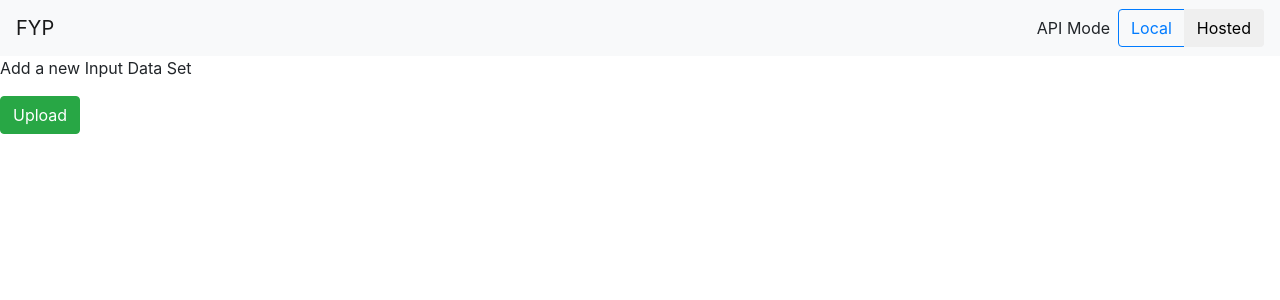
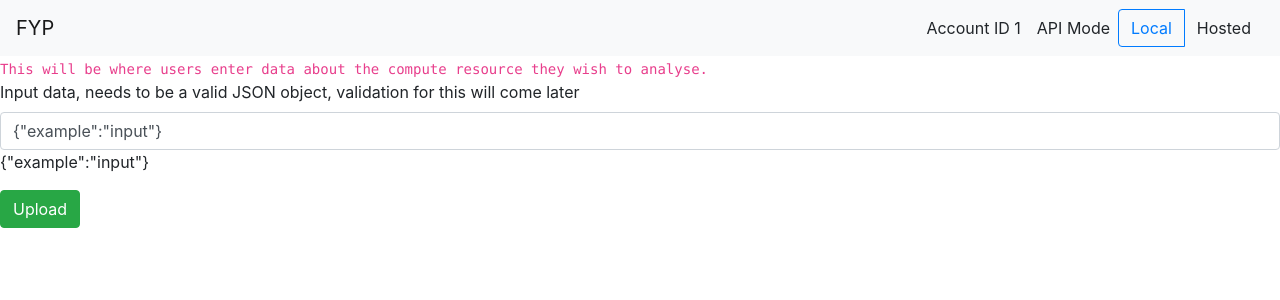
Before and after one commit to sebbeth/FYP-JS-Client, an Angular app: page /new in a window 1280 px wide. Shown: the top 300 px of the page. Built offline with nearby package versions, Linux system fonts and the light colour scheme; what ng2-charts would draw is missing.

Commit message:
Begain work on listing all uploaded data sets on interface, HTTPClient is giving me issues

```diff
--- a/src/app/data.service.ts
+++ b/src/app/data.service.ts
@@ -1,6 +1,8 @@
 import { Injectable } from '@angular/core';
 import { HttpClient, HttpHeaders, HttpParams, HttpRequest, HttpResponse } from '@angular/common/http';
-
+import { Observable } from 'rxjs';
+import { catchError, retry } from 'rxjs/operators';
+import { of } from 'rxjs/observable/of';
 
 
   const localApiUrl = 'http://localhost/FYP-API/api.php';
@@ -16,6 +18,10 @@ export class DataService {
 
 
   apiMode = 0;
+
+  testVal: string;
+
+  private
 
 
 
@@ -46,6 +52,11 @@ export class DataService {
     } else {
       return hostedApiUrl;
     }
+  }
+
+
+  public getAccountId(): number {
+    return 1; //TODO implement this
   }
 
   /***** API query functions *****/
@@ -81,7 +92,14 @@ export class DataService {
          console.log("Error occured");
        }
      );
+  }
 
+  public getAllInputSets(): string[] {
+
+      this.http.get<string[]>(this.getAPIUrl() + '/upload/').subscribe(data => {
+        this.testVal = data;
+      });
+      return this.testVal;
   }
 
 }
--- a/src/app/home/home.component.html
+++ b/src/app/home/home.component.html
@@ -4,16 +4,11 @@
 <a routerLink="/new" class='btn btn-primary'>New Input set</a>
 <button (click)="addComp()" class='btn btn-secondary'>Add Comparison</button>
 Input data sets
-<ul class="list-group m-4">
-  <li *ngFor="let result of results">
-
-  </li>
-  <li class="list-group-item">Cras justo odio</li>
-  <li class="list-group-item">Dapibus ac facilisis in</li>
-  <li class="list-group-item">Morbi leo risus</li>
-  <li class="list-group-item">Porta ac consectetur ac</li>
-  <li class="list-group-item">Vestibulum at eros</li>
-</ul>
+<div class="row">
+  <div *ngFor="let input of inputSets">
+    <app-input-set [inputSet]="input"></app-input-set>
+  </div>
+</div>
 
 Results:
 <ul class="list-group m-4">
--- a/src/app/home/home.component.ts
+++ b/src/app/home/home.component.ts
@@ -1,5 +1,9 @@
-import { Component, OnInit } from '@angular/core';
+import { Component, OnInit, Input } from '@angular/core';
 import { DataService } from '../data.service';
+import { InputSetComponent } from './input-set/input-set.component';
+import { Observable } from 'rxjs';
+import { of } from 'rxjs/observable/of';
+import { catchError, map, tap } from 'rxjs/operators';
 
 @Component({
   selector: 'app-home',
@@ -9,12 +13,20 @@ import { DataService } from '../data.service';
 export class HomeComponent implements OnInit {
 
   results: Object[];
+  inputSets: string[];
+  test: string;
 
   constructor(private dataService: DataService) { }
 
   ngOnInit() {
     //this.results.push(this.dataService.getResultWithId(10));
     console.log(this.dataService.getResultWithId(10));
+//this.inputSets = this.dataService.getAllInputSets(1);
+
+    this.inputSets = this.dataService.getAllInputSets();
+    console.log(this.inputSets);
+  //  .subscribe(data => this.inputSets = data);
+    //console.log('OBJECTS' + this.inputSets.toString());
   }
 
   addComp(): void {
--- /dev/null
+++ b/src/app/home/input-set/input-set.component.html
@@ -0,0 +1,7 @@
+<p>
+  input-set works!
+</p>
+
+  <span>{{title}}</span>
+  <button (click)="edit()" class='btn btn-secondary'>Edit</button>
+  <button (click)="use()" class='btn btn-secondary'>Use</button>
--- /dev/null
+++ b/src/app/home/input-set/input-set.component.ts
@@ -0,0 +1,29 @@
+import { Component, OnInit, Input } from '@angular/core';
+
+@Component({
+  selector: 'app-input-set',
+  templateUrl: './input-set.component.html',
+  styleUrls: ['./input-set.component.css']
+})
+export class InputSetComponent implements OnInit {
+
+  title: string;
+  @Input() inputSet: Object;
+
+
+  constructor() { }
+
+  ngOnInit() {
+    this.title = JSON.stringify(this.inputSet);
+    console.log('foo' + this.inputSet);
+  }
+
+  private edit(): void {
+
+  }
+
+  private use(): void {
+
+  }
+
+}
--- a/src/app/navigation/navigation.component.html
+++ b/src/app/navigation/navigation.component.html
@@ -8,8 +8,8 @@
       <ul class="navbar-nav mr-auto">
       </ul>
     <!--  <a routerLink="/setup" class="btn btn-outline-success my-2 my-sm-0" >Create Account</a> -->
-
-      <span class="m-2">API Mode</span>
+    <span class="m-2">Account ID {{getAccountId()}}</span>
+      <span class="m-2">API Mode </span>
       <div class="btn-group" role="group" aria-label="Basic example">
         <button [ngClass]="{'btn-outline-primary': apiMode===0}" (click)="setAPIMode(0)" type="button" class="btn ">Local</button>
         <button [ngClass]="{'btn-outline-primary': apiMode===1}" (click)="setAPIMode(1)" type="button" class="btn">Hosted</button>
--- a/src/app/navigation/navigation.component.ts
+++ b/src/app/navigation/navigation.component.ts
@@ -9,6 +9,7 @@ import { DataService } from '../data.service';
 export class NavigationComponent implements OnInit {
 
   apiMode: number;
+
   constructor(private dataService: DataService) { }
 
   ngOnInit() {
@@ -24,4 +25,8 @@ export class NavigationComponent implements OnInit {
     return this.dataService.getAPIMode();
   }
 
+  getAccountId(): number {
+    return this.dataService.getAccountId();
+  }
+
 }
--- a/src/app/new/new.component.html
+++ b/src/app/new/new.component.html
@@ -2,6 +2,14 @@
 
 <app-navigation></app-navigation>
 
+<code>This will be where users enter data about the compute resource they wish to analyse.</code>
+<br>
+<form>
+  <div class="form-group">
 
-<p>Add a new Input Data Set</p>
-  <button (click)="uploadDataSet()" class='btn btn-success'>Upload</button>
+  <label for="textField">Input data, needs to be a valid JSON object, validation for this will come later</label>
+<input #textField="ngModel"  [(ngModel)]="textFieldContent" id='textField' name='textField' type="text" class="form-control">
+<p>{{textFieldContent}}</p>
+</div>
+<button (click)="uploadDataSet()" class='btn btn-success'>Upload</button>
+</form>
--- a/src/app/new/new.component.ts
+++ b/src/app/new/new.component.ts
@@ -10,14 +10,17 @@ export class NewComponent implements OnInit {
 
   constructor(private dataService: DataService) { }
 
+  textFieldContent = '{"example":"input"}';
+
   ngOnInit() {
   }
 
 
   public uploadDataSet(): void {
-    let data = {
-      test:'test'
-    };
+    if (this.textFieldContent === '') {
+      return null;
+    }
+    let data = JSON.parse(this.textFieldContent);
     this.dataService.storeNewInputDataSet(1,data);
   }
 
```
Also changed, not shown: package.json (+24 -24 lines), src/app/app.module.ts (+5 -2 lines), src/app/home/input-set/input-set.component.css (added), 2 other files (tests, documents, lock files or other folders).
